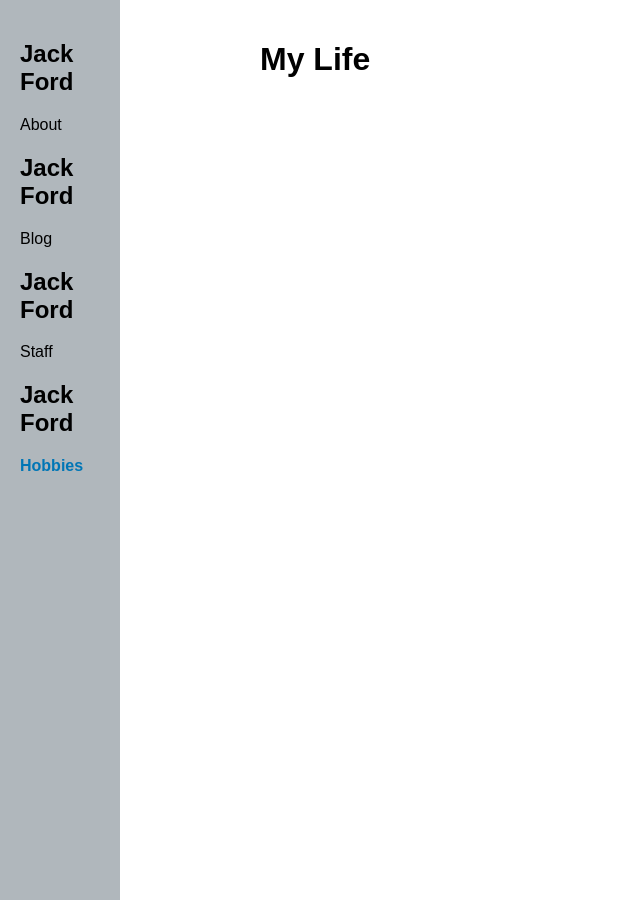
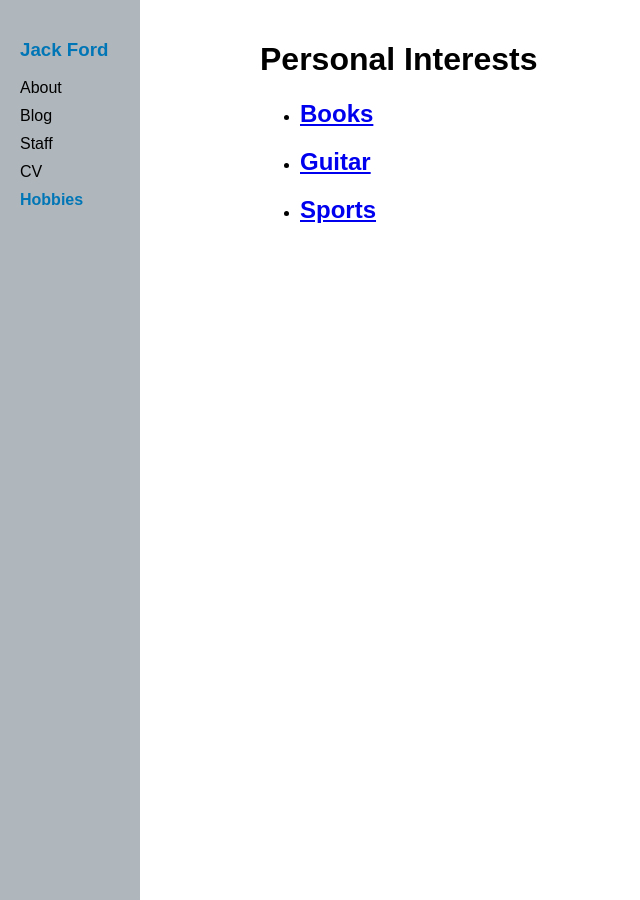
Before and after one commit to shortestllama/shortestllama.github.io, a Jekyll site: the page built from personal.html, in a window 1280 px wide. Shown: the whole page, without its empty margins (0-640 px from the left). Built offline with Jekyll 4.4.1, drawn with Linux system fonts in a browser that asks for light colours.

Commit message:
Fixed navbar, added CV, added personal collection

```diff
--- a/_config.yml
+++ b/_config.yml
@@ -1,5 +1,9 @@
+title: Jack Ford
+
 collections:
   authors:
+    output: true
+  personal:
     output: true
 
 defaults:
@@ -15,6 +19,11 @@ defaults:
       layout: "post"
   - scope:
       path: ""
+      type: "personal"
+    values:
+      layout: "personal"
+  - scope:
+      path: ""
     values:
       layout: "default"
 
--- a/_data/navigation.yml
+++ b/_data/navigation.yml
@@ -4,5 +4,7 @@
   link: /blog.html
 - name: Staff
   link: /staff.html
+- name: CV
+  link: /cv.html
 - name: Hobbies
   link: /personal.html
--- a/_includes/navigation.html
+++ b/_includes/navigation.html
@@ -1,12 +1,10 @@
 <div class="sidebar">
   <nav>
     <ul>
+      <h3>
+        <a href="/">{{ site.title }}</a>
+      </h3>
       {% for item in site.data.navigation %}
-        <h1>
-          <a href="/">
-            Jack Ford
-          </a>
-        </h1>
         <li>
           <a href="{{ item.link }}"{% if page.url == item.link %} class="current"{% endif %}>
             {{ item.name }}
--- /dev/null
+++ b/_personal/sports.md
@@ -0,0 +1,5 @@
+---
+title: Sports
+---
+
+I'm a
--- a/_sass/main.scss
+++ b/_sass/main.scss
@@ -20,7 +20,7 @@ body, html {
 }
 
 .sidebar {
-  width: 80px;
+  width: 100px;
   background-color: $silver;
   color: $black;
   padding: 20px;
@@ -29,6 +29,16 @@ body, html {
   bottom: 0;
   left: 0;
   overflow-y: auto;
+}
+
+.sidebar h3 a {
+  color: $honolulu-blue;
+  text-decoration: none;
+
+  &:hover {
+    color: $honolulu-blue;
+    text-decoration: none;
+  }
 }
 
 .content {
--- a/personal.html
+++ b/personal.html
@@ -2,4 +2,12 @@
 layout: default
 title: Hobbies
 ---
-<h1>My Life</h1>
+<h1>Personal Interests</h1>
+
+<ul>
+  {% for item in site.personal %}
+    <li>
+      <h2><a href="{{ item.url }}">{{ item.title }}</a></h2>
+    </li>
+  {% endfor %}
+</ul>
```
Also changed, not shown: _personal/books.md (added, +5 -0 lines), _personal/guitar.md (added, +5 -0 lines), cv.html (added, +9 -0 lines), _layouts/personal.html (added), 1 other file.
